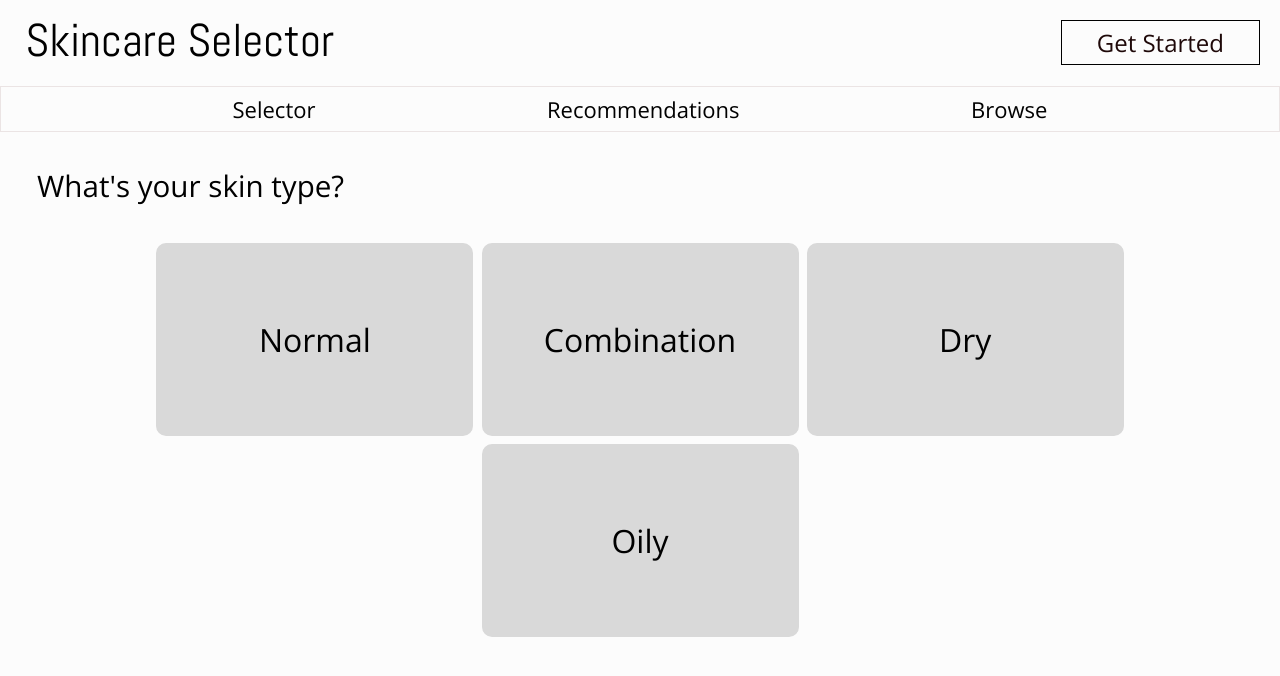
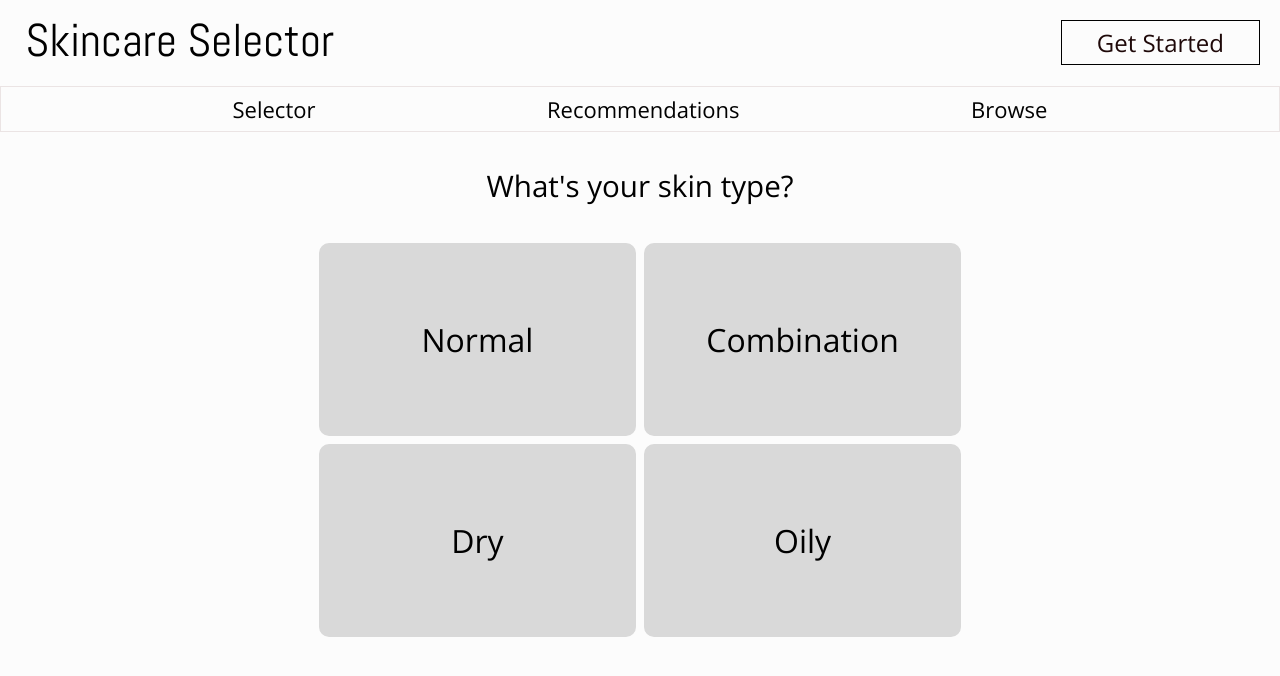
Before and after one commit to ibConnor/SkincareSelector, a Jekyll site: the page built from skintype.html, in a window 1280 px wide. Shown: the top 676 px of the page. Built offline with Jekyll 4.4.1, drawn with Linux system fonts in a browser that asks for light colours.

Commit message:
added <br> and changed h2 to display: block

```diff
--- a/_layouts/skintype.html
+++ b/_layouts/skintype.html
@@ -11,6 +11,7 @@
 <h2>What's your skin type?</h2>
 <button class="button">Normal</button>
 <button class="button">Combination</button>
+<br>
 <button class="button">Dry</button>
 <button class="button">Oily</button>
 </div>
--- a/css/main.css
+++ b/css/main.css
@@ -89,7 +89,7 @@ h2 {
     font-weight: 400;
     font-size: 1.85em;
     line-height: 1.125em;
-    display: flex;
+    display: block;
     align-items: center;
     text-align: center;
     color: #000000;
```
